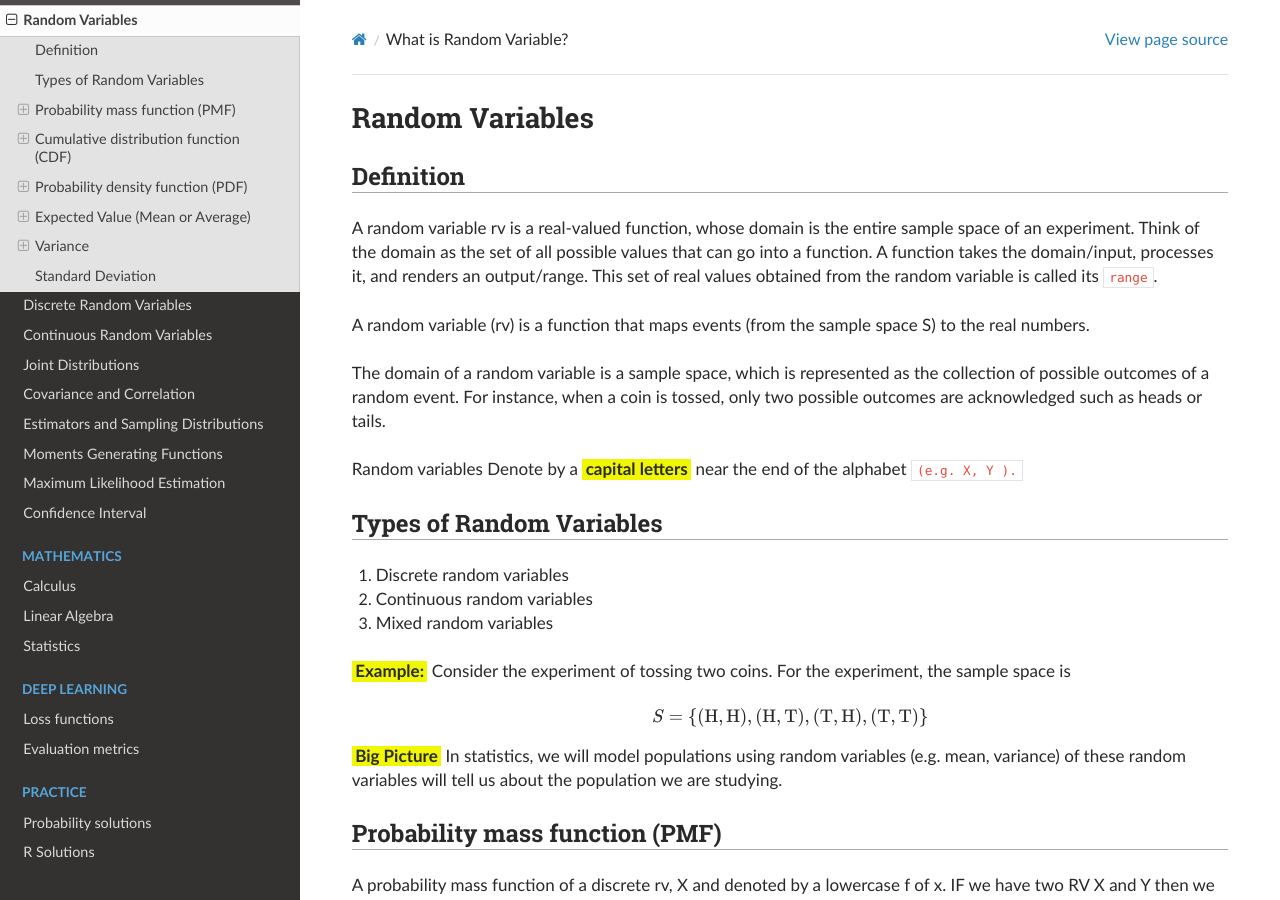
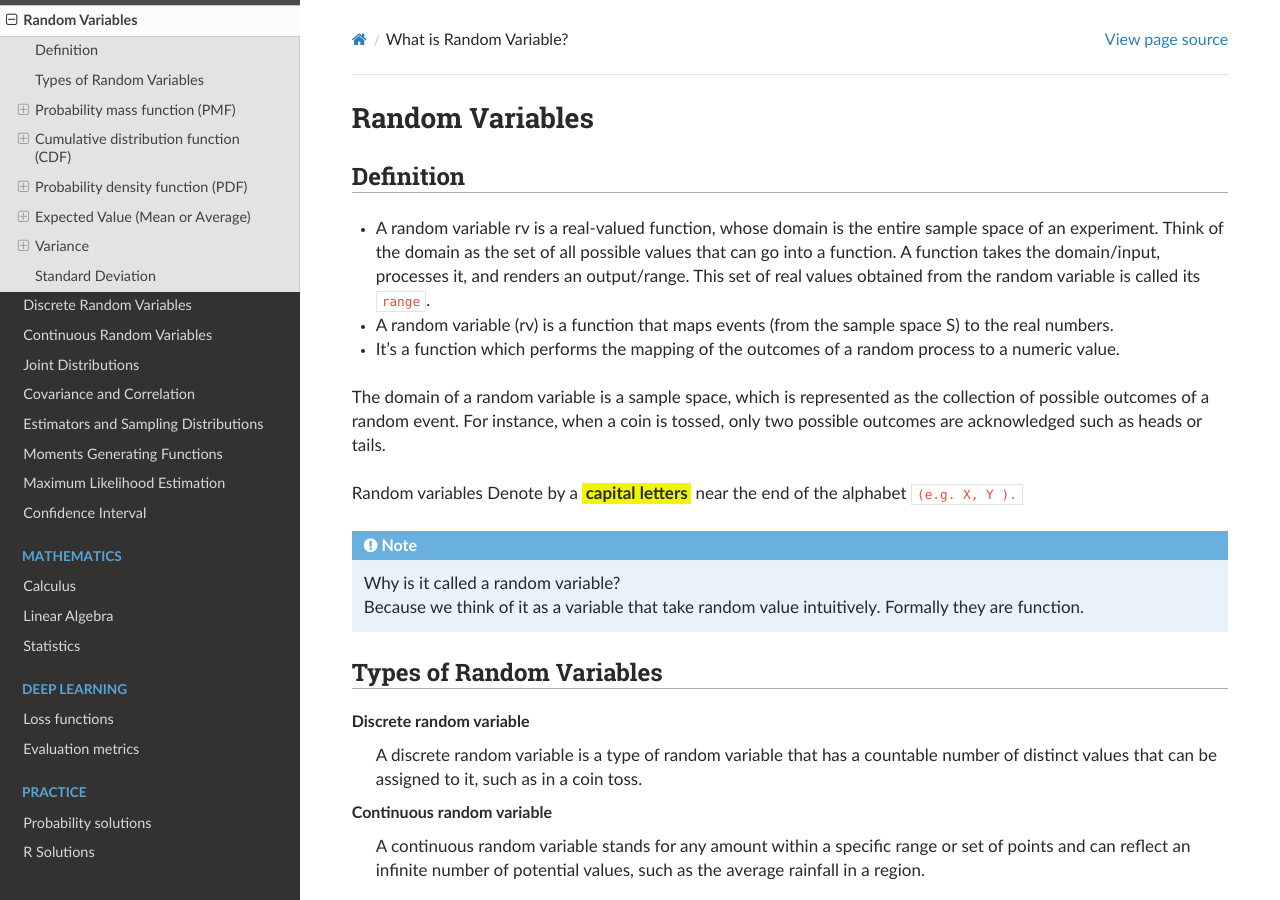
Before and after one commit to akkefa/ml-notes, a Sphinx documentation site: the page built from docs/probability/random_variable.md, in a window 1280 px wide and 900 px high. Built offline with Sphinx 7.4.7 and the Read the Docs theme 2.0.0, drawn with Linux system fonts in a browser that asks for light colours.

Commit message:
bug fixed.

````diff
--- a/docs/probability/random_variable.md
+++ b/docs/probability/random_variable.md
@@ -4,30 +4,36 @@
 # Random Variables
 
 ## Definition
-A random variable rv is a real-valued function, whose domain is the entire sample space of an experiment.
+- A random variable rv is a real-valued function, whose domain is the entire sample space of an experiment.
 Think of the domain as the set of all possible values that can go into a function. A function takes the domain/input,
 processes it, and renders an output/range. This set of real values obtained from the random variable is called its
 `range`.
 
-A random variable (rv) is a function that maps events (from the sample space S) to the real numbers.
+- A random variable (rv) is a function that maps events (from the sample space S) to the real numbers.
+- It's a function which performs the mapping of the outcomes of a random process to a numeric value.
 
 The domain of a random variable is a sample space, which is represented as the collection of possible outcomes of a
 random event. For instance, when a coin is tossed, only two possible outcomes are acknowledged such as heads or tails.
 
 Random variables Denote by a **capital letters** near the end of the alphabet `(e.g. X, Y ).`
 
+```{note}
+Why is it called a random variable?\
+Because we think of it as a variable that take random value intuitively. Formally they are function.
+```
+
 ## Types of Random Variables
 
-1. Discrete random variables
-2. Continuous random variables
-3. Mixed random variables
+```{glossary}
+Discrete random variable
+    A discrete random variable is a type of random variable that has a countable number of distinct values that can be
+    assigned to it, such as in a coin toss.
 
-**Example:**
-Consider the experiment of tossing two coins. For the experiment, the sample space is
+Continuous random variable
+    A continuous random variable stands for any amount within a specific range or set of points and can reflect an infinite
+    number of potential values, such as the average rainfall in a region.
 
-$$
-S=\{(\mathrm{H}, \mathrm{H}),(\mathrm{H}, \mathrm{T}),(\mathrm{T}, \mathrm{H}),(\mathrm{T}, \mathrm{T})\}
-$$
+```
 
 **Big Picture** In statistics, we will model populations using random variables (e.g. mean, variance) of these random
 variables will tell us about the population we are studying.
````
